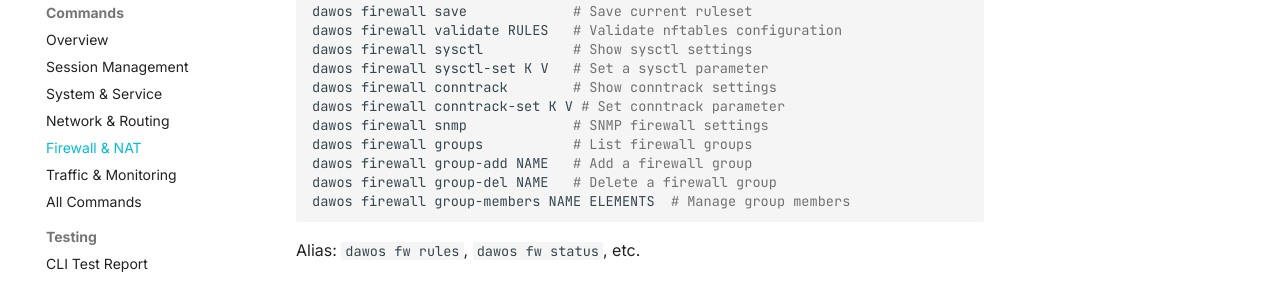
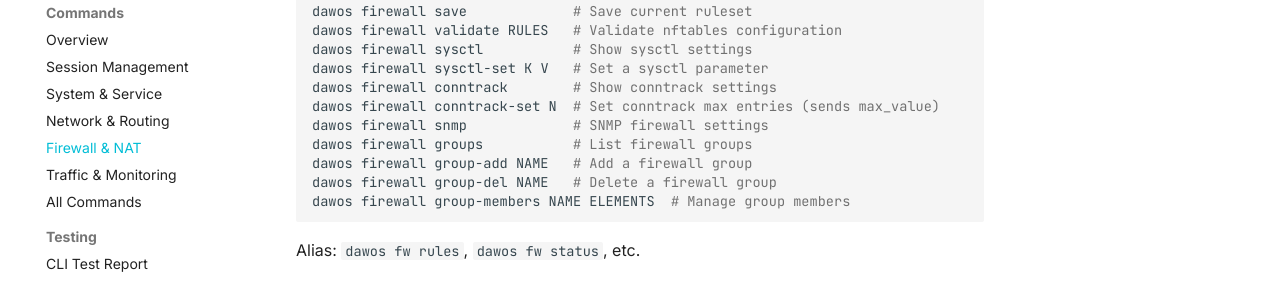
Before and after one commit to Cepat-Kilat-Teknologi/dawos-cli, an MkDocs documentation site: the page built from docs/commands/firewall.md, in a window 1280 px wide and 931 px high. Shown: the part 277-566 px from the top of the window. Built offline with MkDocs 1.6.1 and Material for MkDocs 9.7.7, drawn with Linux system fonts in a browser that asks for light colours; comment, search, counter and statistics services are not loaded.

Commit message:
docs: fix conntrack-set usage in firewall reference

```diff
--- a/docs/commands/firewall.md
+++ b/docs/commands/firewall.md
@@ -10,7 +10,7 @@ dawos firewall validate RULES   # Validate nftables configuration
 dawos firewall sysctl           # Show sysctl settings
 dawos firewall sysctl-set K V   # Set a sysctl parameter
 dawos firewall conntrack        # Show conntrack settings
-dawos firewall conntrack-set K V # Set conntrack parameter
+dawos firewall conntrack-set N  # Set conntrack max entries (sends max_value)
 dawos firewall snmp             # SNMP firewall settings
 dawos firewall groups           # List firewall groups
 dawos firewall group-add NAME   # Add a firewall group
```
